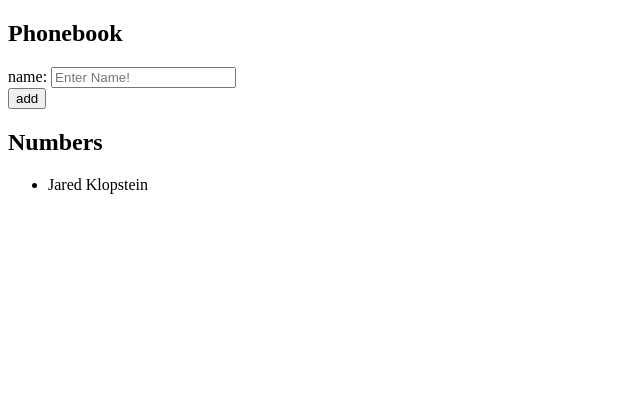
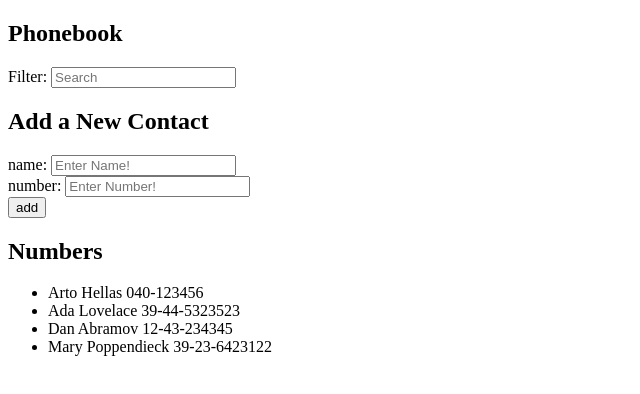
Before and after one commit to JaredKlopstein/fullstackopen, a React (Create React App) app in the folder part2/phonebook/: page / in a window 1280 px wide. Shown: the top 394 px of the page, without its empty margins (0-640 px from the left). Built offline with nearby package versions, Linux system fonts and the light colour scheme.

Commit message:
exercise 2.9

```diff
--- a/part2/phonebook/src/App.js
+++ b/part2/phonebook/src/App.js
@@ -2,25 +2,42 @@
 
 const App = () => {
   const [persons, setPersons] = useState([
-    { name: 'Jared Klopstein' }
+    { name: 'Arto Hellas', number: '040-123456', id: 1 },
+    { name: 'Ada Lovelace', number: '39-44-5323523', id: 2 },
+    { name: 'Dan Abramov', number: '12-43-234345', id: 3 },
+    { name: 'Mary Poppendieck', number: '39-23-6423122', id: 4 }
   ])
+
   const [newName, setNewName] = useState('')
+  const [newNumber, setNewNumber] = useState('')
+  const [newFilter, setNewFilter] = useState('')
+
   const addPerson = (event) => {
     event.preventDefault()
     const personObject = {
-      name: newName
+      name: newName,
+      number: newNumber,
+      id: persons.length + 1
     }
+
     if(persons.find(person => person.name.toLowerCase() === newName.toLowerCase())){
       window.alert(`${newName} is already added to phonebook`)
     }
     else {
       setPersons(persons.concat(personObject))
       setNewName('')
+      setNewNumber('')
     }
   }
 
   const handleNameChange = (event) => {
     setNewName(event.target.value)
+  }
+  const handleNumberChange = (event) => {
+    setNewNumber(event.target.value)
+  }
+  const handleFilterChange = (event) => {
+    setNewFilter(event.target.value)
   }
 
   return (
@@ -28,7 +45,16 @@
       <h2>Phonebook</h2>
       <form onSubmit={addPerson}>
         <div>
+          Filter: <input placeholder="Search" value={newFilter} onChange={handleFilterChange}/>
+        </div>
+      </form>
+      <h2>Add a New Contact</h2>
+      <form onSubmit={addPerson}>
+        <div>
           name: <input placeholder="Enter Name!" value={newName} onChange={handleNameChange}/>
+        </div>
+        <div>
+          number: <input placeholder="Enter Number!" value={newNumber} onChange={handleNumberChange}/>
         </div>
         <div>
           <button type="submit">add</button>
@@ -36,9 +62,17 @@
       </form>
       <h2>Numbers</h2>
       <ul>
-      {persons.map(person =>
-      <li key={person.name}>{person.name}</li>
-      )}
+        {(newFilter === '')
+        ? <>{persons.map(person =>
+          <li key={person.name}>{person.name} {person.number}</li>
+        )}</>
+        : <>
+        {persons.filter(person =>
+          person.name.toLowerCase().includes(newFilter.toLowerCase())).map(person =>
+          <li key={person.name}>{person.name} {person.number}</li>
+        )}
+        </>}
+
       </ul>
     </div>
   )
```
